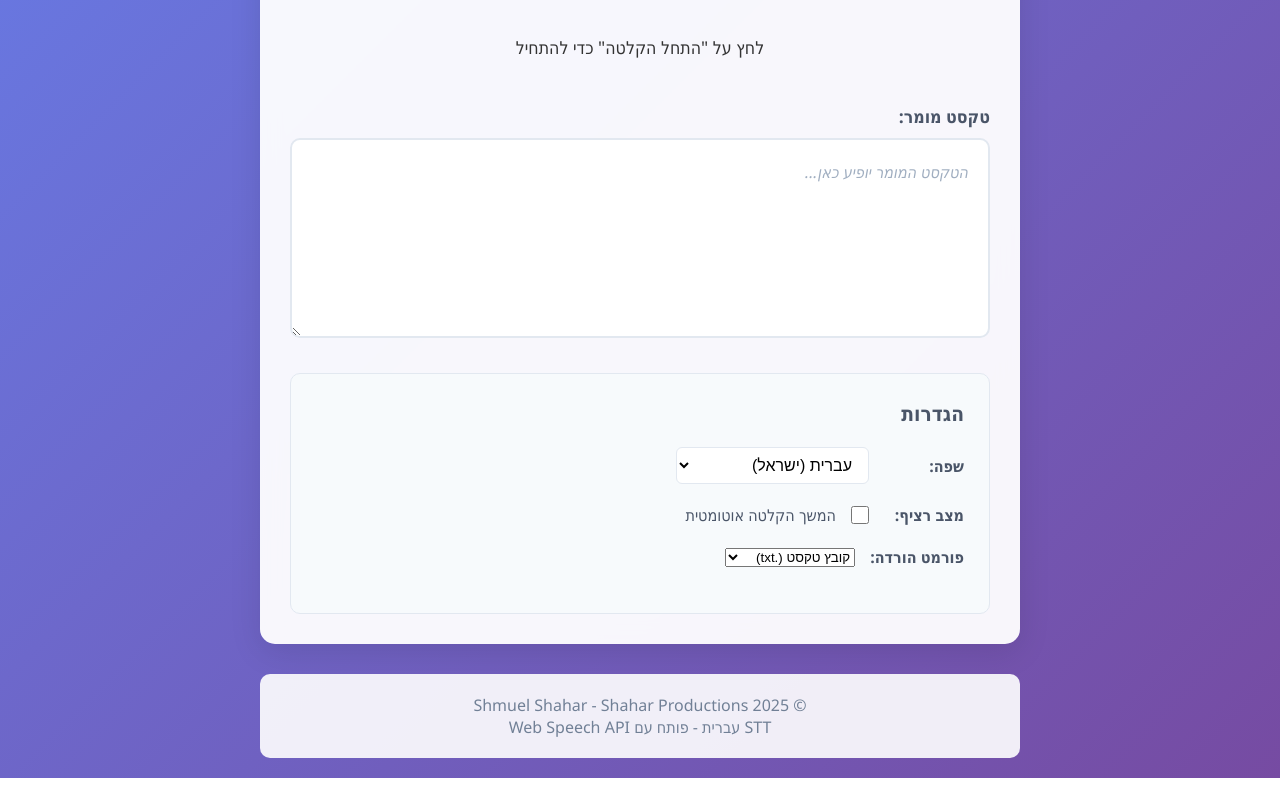
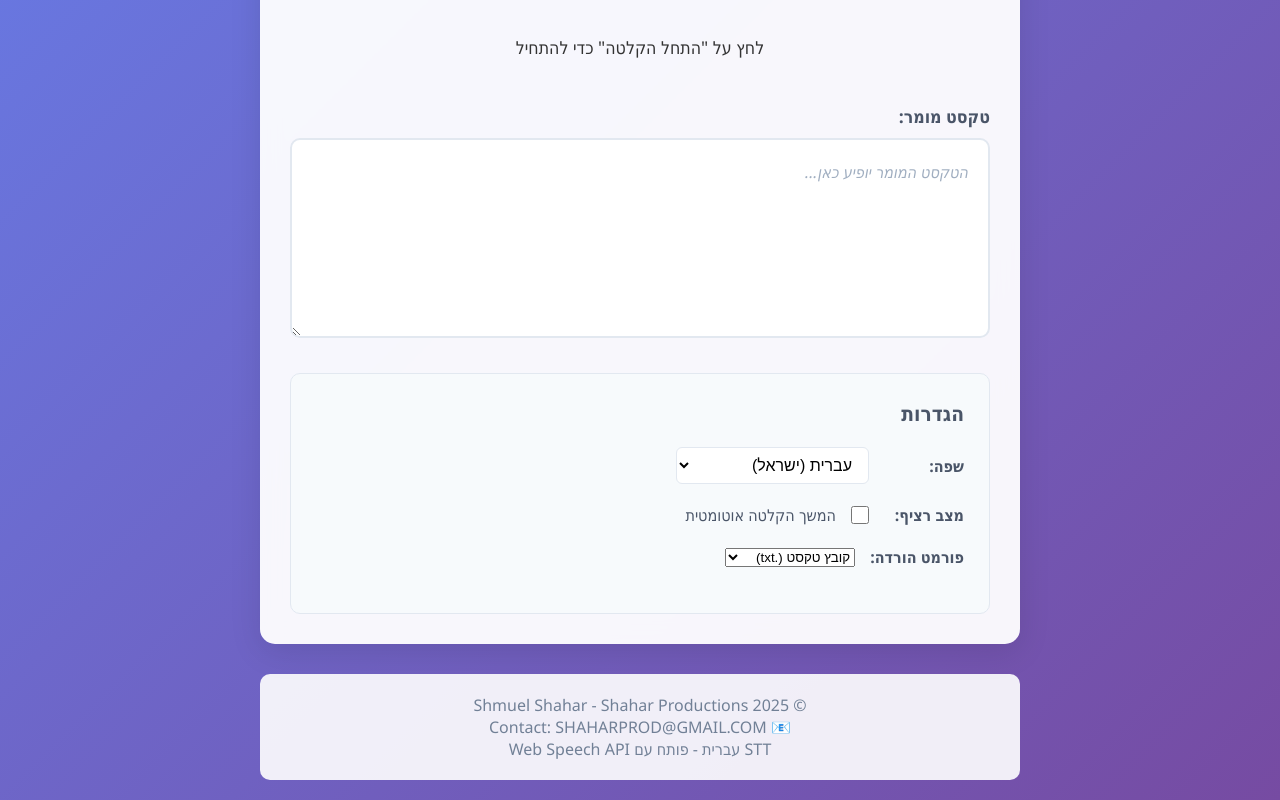
Before and after one commit to shaharprod/STT_HEB, a plain HTML site: page index.html in a window 1280 px wide. Shown: the part 360-1160 px from the top of the page. Before the commit the page ends 1138 px from the top, so only its background shows below. Drawn offline with Linux system fonts and the light colour scheme.

Commit message:
Add comprehensive license information and contact email SHAHARPROD@GMAIL.COM

```diff
--- a/index.html
+++ b/index.html
@@ -74,6 +74,7 @@
 
         <footer>
             <p>© 2025 Shmuel Shahar - Shahar Productions</p>
+            <p>📧 Contact: SHAHARPROD@GMAIL.COM</p>
             <p>STT עברית - פותח עם Web Speech API</p>
         </footer>
     </div>
```
Also changed, not shown: script.js (line endings or trailing spaces), 2 other files.
